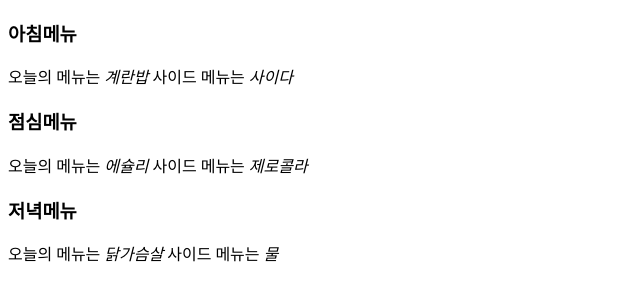
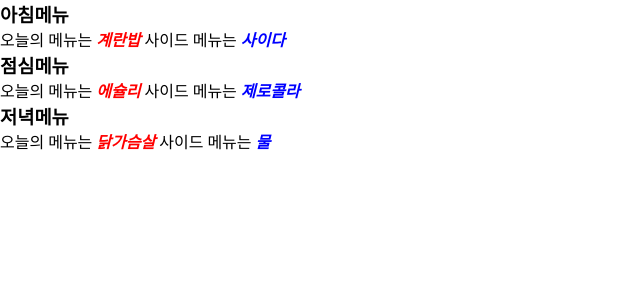
Before and after one commit to SueYeong/base_react, a React (Create React App) app: page / in a window 1280 px wide. Shown: the top 300 px of the page, without its empty margins (0-640 px from the left). Built offline with nearby package versions, Linux system fonts and the light colour scheme.

Commit message:
jsx styles

```diff
--- a/src/components/2_component/FoodMenu.js
+++ b/src/components/2_component/FoodMenu.js
@@ -1,3 +1,5 @@
+import "../../styles/styles.css";
+
 export const FoodMenu = ({ menuName, side }) => {
   // console.log(porps);
   // =>프롭스는 오브젝트형태로 가져오기 때문에 매개변수에 중괄호를 적고 작성할것
@@ -5,7 +7,8 @@
   // console.log(side);
   return (
     <div>
-      오늘의 메뉴는 <i>{menuName}</i> 사이드 메뉴는 <i>{side}</i>
+      오늘의 메뉴는 <i className="menu">{menuName}</i> 사이드 메뉴는{" "}
+      <i className="side">{side}</i>
       {/* =>jsx안쪽에 변수를 사용할시 중괄호로 감싸줄것 */}
     </div>
   );
--- /dev/null
+++ b/src/styles/styles.css
@@ -0,0 +1,16 @@
+*{
+    margin: 0;
+    padding: 0;
+}
+
+i{
+    font-weight: 900;
+}
+
+.menu{
+    color: red;
+}
+
+.side{
+    color: blue;
+}
```
